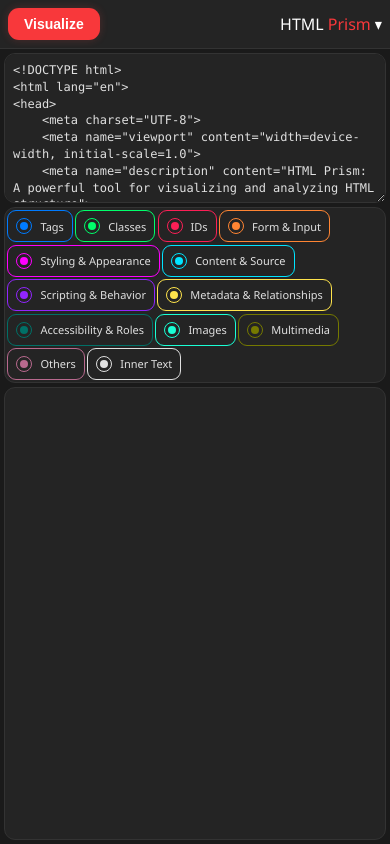
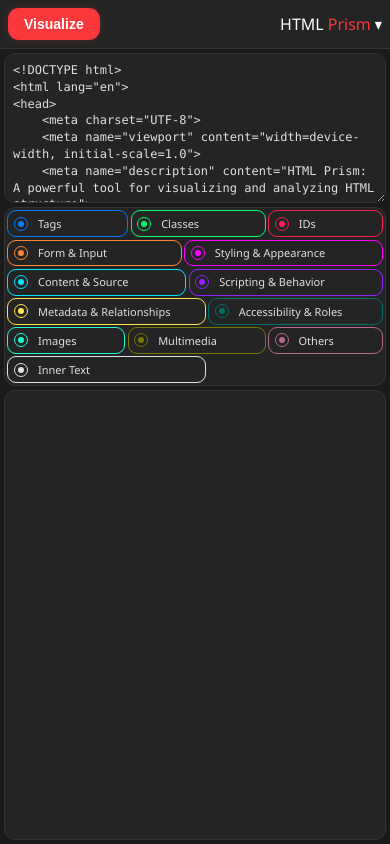
Before and after one commit to cinkovic/HTML-Prism, a React (Vite) app in the folder react/: page / in a window 390 px wide. Built offline with nearby package versions, Linux system fonts and the light colour scheme.

Commit message:
fixed mobile toggles

```diff
--- a/react/src/components/Controls/Controls.module.css
+++ b/react/src/components/Controls/Controls.module.css
@@ -20,7 +20,7 @@
   align-items: center;
   gap: 0.25rem;
   font-size: var(--control-font-size);
-  padding: 0.25rem 0.5rem 0.25rem 0.75rem; /* Increase left padding */
+  padding: 0.25rem 0.5rem 0.25rem 0.75rem; /* Restore original padding */
   border-radius: var(--radius-sm);
   font-weight: var(--font-weight-medium);
   cursor: pointer;
@@ -40,7 +40,7 @@
   border: 1px solid var(--color-border);
   border-radius: 50%;
   margin-right: 5px;
-  margin-left: -4px; /* Move toggles left */
+  margin-left: -4px; /* Restore negative margin for alignment */
   position: relative;
   cursor: pointer;
   background-color: var(--color-surface);
@@ -152,32 +152,39 @@
 /* Mobile Optimizations */
 @media (max-width: 768px) {
   .controls {
+    padding: 0.2rem;
+    gap: 0.2rem;
+    justify-content: flex-start;
+  }
+
+  .controls .control {
+    padding: 0.2rem 0.4rem 0.2rem 0.5rem; /* Increased horizontal padding */
+    flex: 1 1 auto;
+    min-width: 90px;
+    max-width: calc(33.33% - 0.2rem);
+  }
+
+  .control input[type="checkbox"] {
+    margin-left: 0; /* Remove negative margin on mobile */
+    margin-right: 6px; /* Slightly increase spacing between checkbox and text */
+  }
+}
+
+@media (max-width: 480px) {
+  .controls {
     padding: 0.15rem;
     gap: 0.15rem;
   }
 
-  .control {
-    padding: 0.15rem 0.35rem 0.15rem 0.5rem;
-    font-size: calc(var(--control-font-size) + 1px);
-  }
-
-  .control input[type="checkbox"] {
-    width: 16px;
-    height: 16px;
-    margin-right: 4px;
-  }
-
-  /* Increase touch target size */
-  .control input[type="checkbox"]::before {
-    width: 8px;
-    height: 8px;
+  .controls .control {
+    padding: 0.15rem 0.35rem; /* Keep consistent padding */
+    max-width: calc(50% - 0.15rem);
   }
 }
 
-/* Small mobile devices */
-@media (max-width: 380px) {
+/* Very small devices */
+@media (max-width: 360px) {
   .controls {
-    padding: 0.1rem;
-    gap: 0.1rem;
+    grid-template-columns: repeat(2, 1fr);
   }
 }
```
